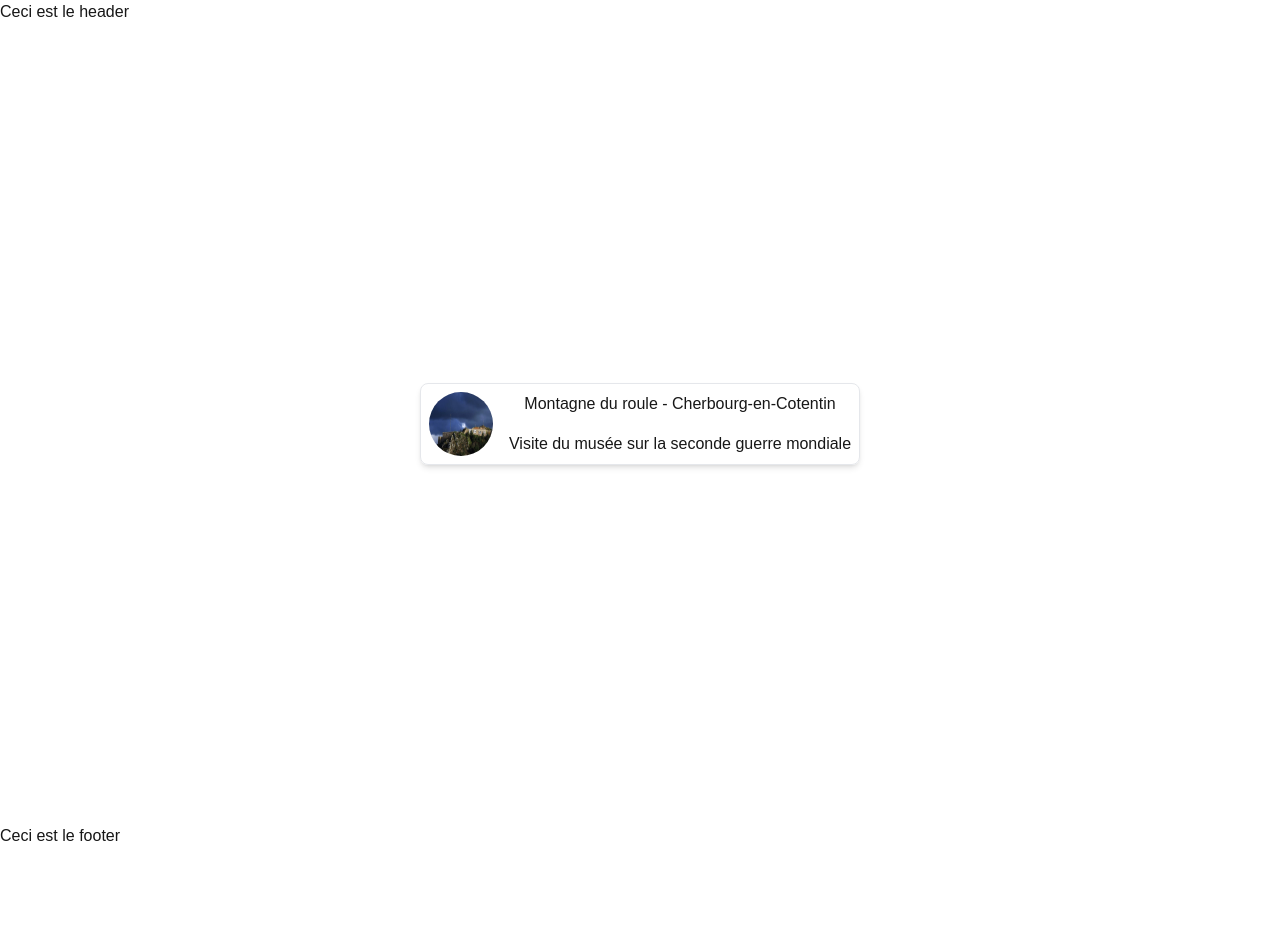
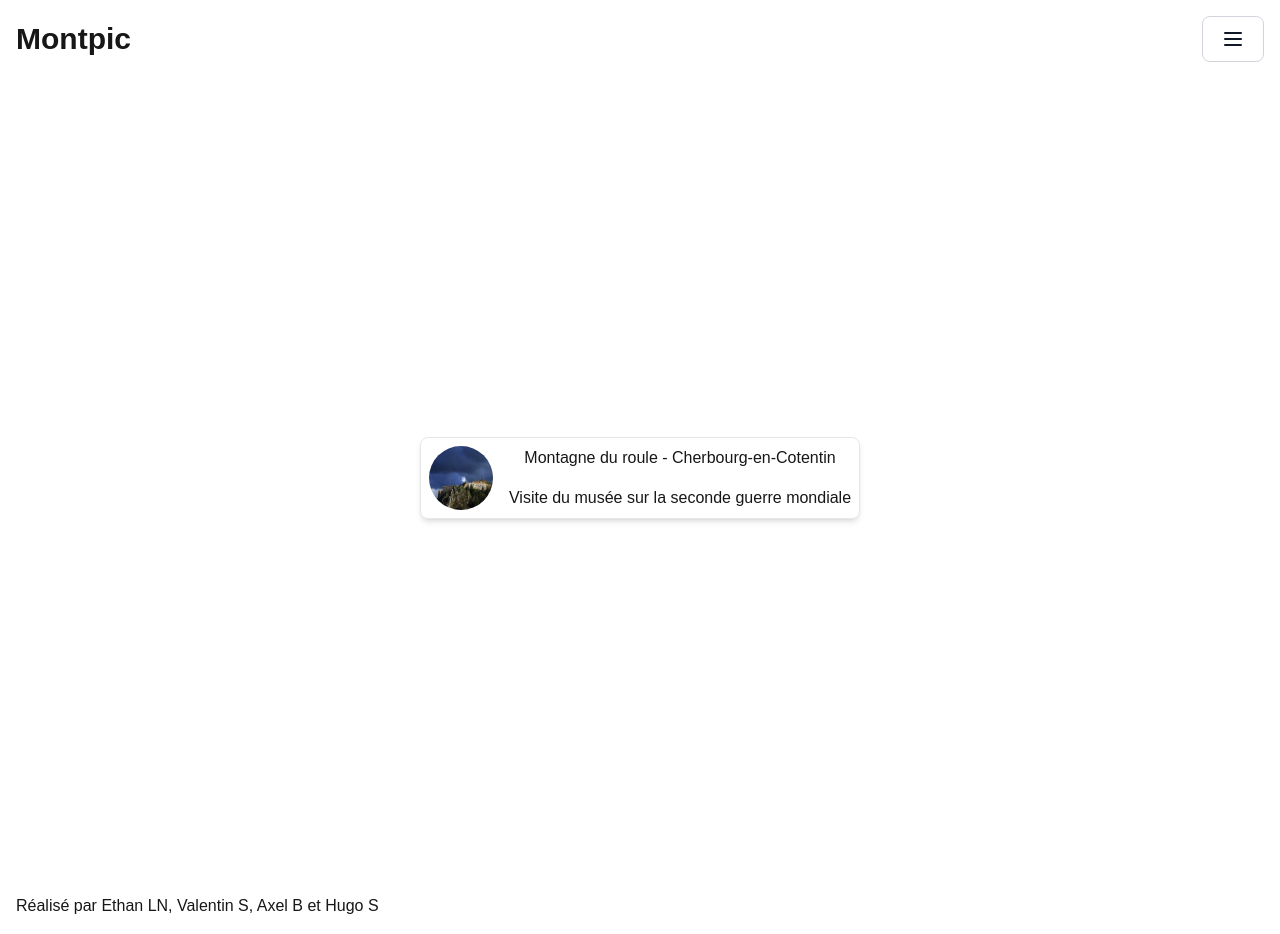
Before and after one commit to Montpic/montpic-next, a Next.js app: page /activities in a window 1280 px wide. Before the commit the page ends 848 px from the top, so only its background shows below. Built offline with nearby package versions, Linux system fonts and the light colour scheme.

Commit message:
feat: Add header and footer with minimal links

```diff
--- a/app/(root)/activities/page.tsx
+++ b/app/(root)/activities/page.tsx
@@ -3,7 +3,7 @@ import activities from "@/lib/activities.json";
 
 export default async function Page() {
   return (
-    <div className="flex flex-col items-center justify-center text-center gap-4 h-screen w-screen">
+    <div className="flex flex-col grow items-center justify-center text-center gap-4 h-screen w-screen">
       {Object.entries(activities).map(([key, activity]) => (
         <ActivityButton activity={activity} key={key} activityId={key} />
       ))}
--- /dev/null
+++ b/app/(root)/card/page.tsx
@@ -0,0 +1,9 @@
+export default function Page() {
+  return (
+    <div className="w-screen h-screen flex justify-center items-center text-center">
+      <div className="rounded-xl h-full w-full overflow-hidden shadow-lg">
+      <iframe className="h-full w-full p-12 rounded-xl overflow-hidden" src="https://www.google.fr/maps/d/embed?mid=1pkCyfhoxjBbva0yj0MwzmrCJGHjy0Q0&ehbc=2E312F&noprof=1"></iframe>
+      </div>
+    </div>
+  );
+}
--- a/app/(root)/layout.tsx
+++ b/app/(root)/layout.tsx
@@ -10,7 +10,7 @@ export default function RootLayout({
   return (
     <>
       <Header />
-      {children}
+      <main className="flex-grow">{children}</main>
       <Footer />
     </>
   );
--- a/app/layout.tsx
+++ b/app/layout.tsx
@@ -20,7 +20,7 @@ export default function RootLayout({
 }>) {
   return (
     <html lang="fr">
-      <body className={`${spaceMono.variable} antialiased select-none`}>
+      <body className={`${spaceMono.variable} min-h-screen antialiased select-none`}>
         {children}
       </body>
     </html>
--- a/components/Footer.tsx
+++ b/components/Footer.tsx
@@ -1,5 +1,9 @@
 export default function Footer() {
-    return(
-        <footer>Ceci est le footer</footer>
-    )
+  return (
+    <footer className="p-4">
+      <div className="flex items-center justify-between">
+        <p>Réalisé par Ethan LN, Valentin S, Axel B et Hugo S</p>
+      </div>
+    </footer>
+  );
 }
--- a/components/Header.tsx
+++ b/components/Header.tsx
@@ -1,5 +1,36 @@
+"use client";
+
+import { Button, Drawer, DrawerHeader, DrawerItems } from "flowbite-react";
+import Link from "next/link";
+import { useState } from "react";
+import { TbMenu2 } from "react-icons/tb";
+
 export default function Header() {
-    return(
-        <header>Ceci est le header</header>
-    )
+  const [isOpen, setIsOpen] = useState(false);
+
+  const handleClose = () => setIsOpen(false);
+  return (
+    <header className="p-4">
+      <div className="flex items-center justify-between">
+        <Link href="/" className="text-3xl font-bold">
+          Montpic
+        </Link>
+        <Button color="light" onClick={() => setIsOpen(true)}>
+          <TbMenu2 className="text-2xl" />
+        </Button>
+      </div>
+
+      <Drawer open={isOpen} onClose={handleClose} position="right">
+        <DrawerHeader title="Montpic" />
+        <DrawerItems>
+          <Link href="/card" className="flex items-center gap-2">
+            Carte
+          </Link>
+          <Link href="/activities" className="flex items-center gap-2">
+            Activités
+          </Link>
+        </DrawerItems>
+      </Drawer>
+    </header>
+  );
 }
--- a/components/activityButton.tsx
+++ b/components/activityButton.tsx
@@ -12,7 +12,7 @@ export default function ActivityButton({
   return (
     <Link
       href={`/activities/${activityId}`}
-      className="flex items-center justify-center text-center p-2 gap-4 border rounded-lg shadow-md hover:shadow-lg transition-shadow duration-300 ease-in-out"
+      className="flex items-center justify-center text-center p-2 gap-4 border rounded-lg shadow-md hover:shadow-lg transition-shadow duration-300 ease-in-out hover:bg-gray-300 dark:hover:bg-gray-800"
     >
       <Image
         src={activity.image}
```
